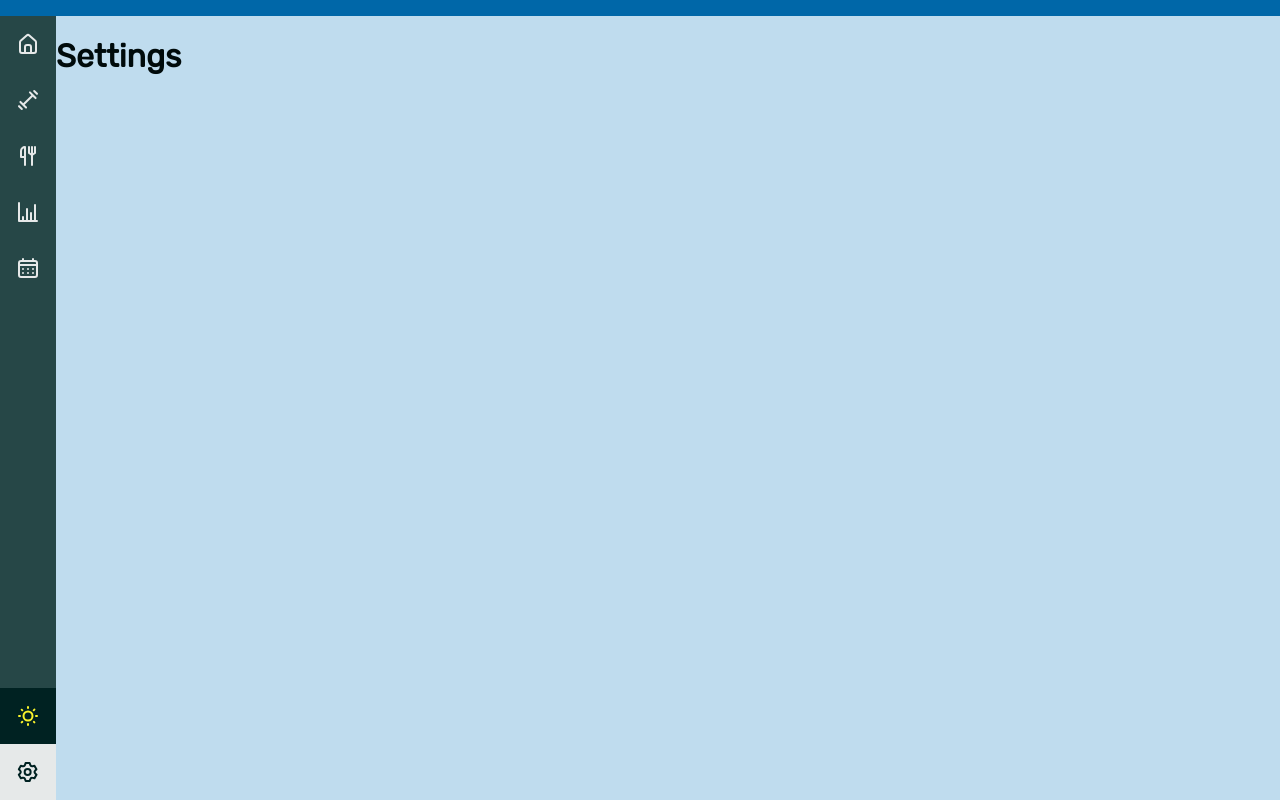
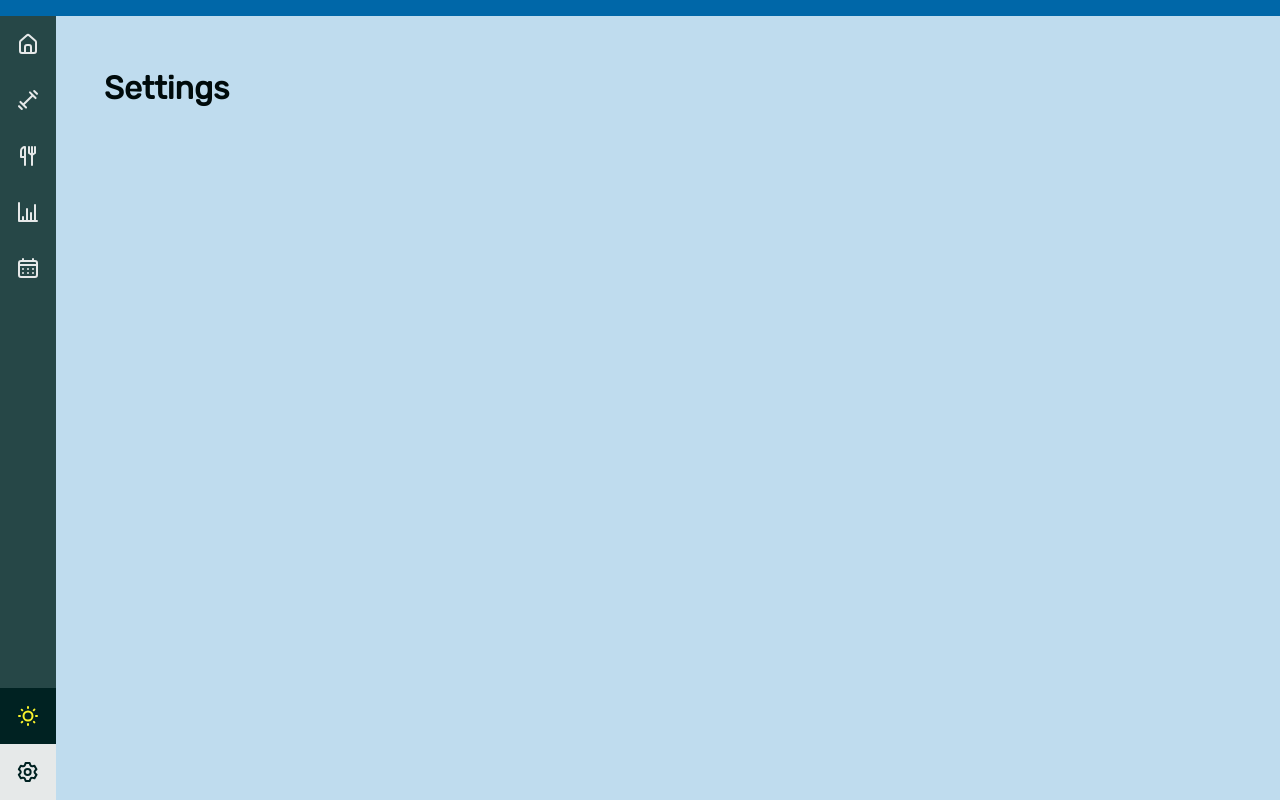
Before and after one commit to houstonmp/macrotracker-v2, a React (Vite) app: page /settings in a window 1280 px wide. Built offline with nearby package versions, Linux system fonts and the light colour scheme.

Commit message:
Add settings styling and Page Heading to Entry section

```diff
--- a/src/pages/Entry.jsx
+++ b/src/pages/Entry.jsx
@@ -17,6 +17,8 @@ const Entry = (props) => {
     )
 
     return <>
+        <PageContent title="Entry">
+        </PageContent>
         <div classes={classes.check}>
             <EntryCard onModal={props.onOpenModal} />
             <Card classes='.checkData'>
@@ -28,7 +30,7 @@ const Entry = (props) => {
         </Card>
         {props.showModal && <Modal onClose={props.onCloseModal}>{modalContent}</Modal>}
     </>
-    // <PageContent title="Entry">
+    //
 
     // <Button onClick={props.onOpenModal}>Toggle</Button>
 
--- a/src/pages/settings/Settings.jsx
+++ b/src/pages/settings/Settings.jsx
@@ -3,7 +3,10 @@ import classes from "./Settings.module.css"
 
 const Settings = props => {
     return <>
-        <h1 className={classes.header}>Settings</h1>
+        <div className={classes.settings}>
+            <PageContent title="Settings" classes={classes.settings}>
+            </PageContent>
+        </div>
     </>
 }
 
--- a/src/pages/settings/Settings.module.css
+++ b/src/pages/settings/Settings.module.css
@@ -1,3 +1,3 @@
-.header {
-    text-align: center;
+.settings {
+    margin: 2rem 3rem;
 }
```
